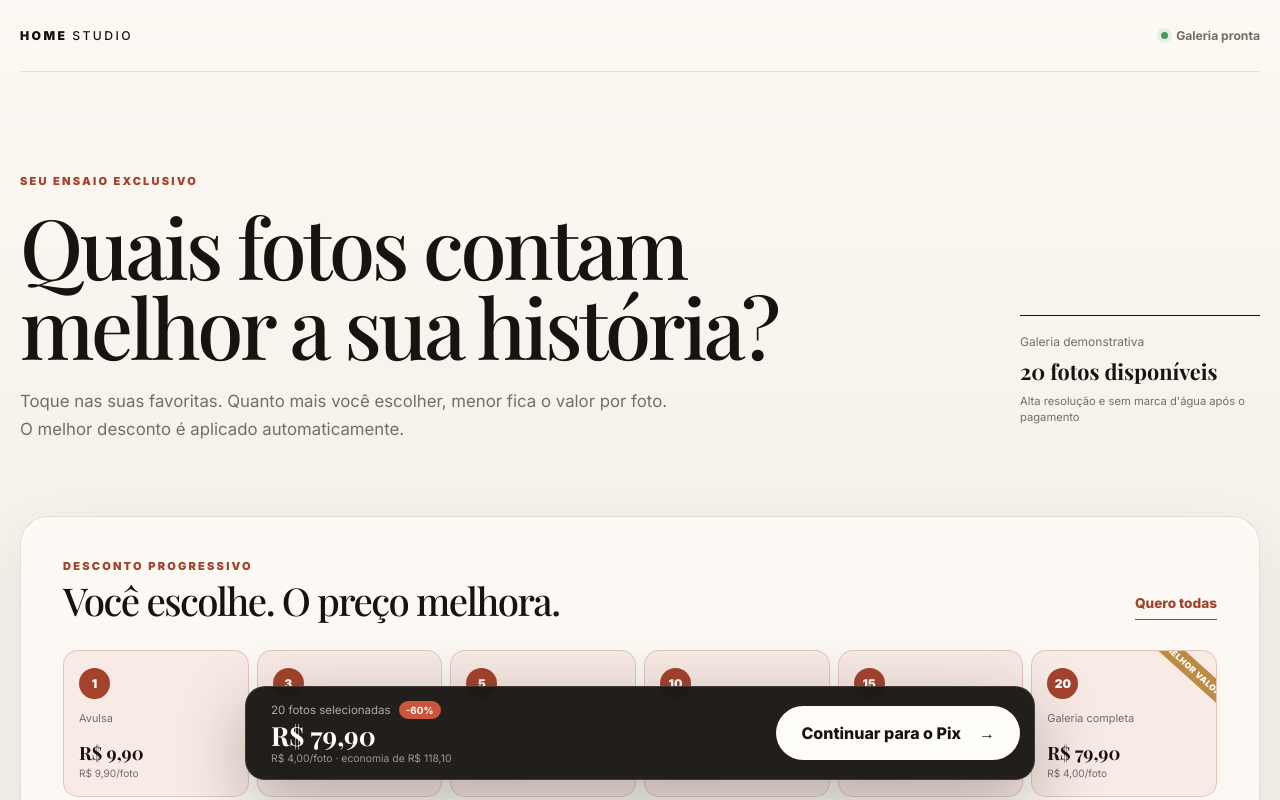
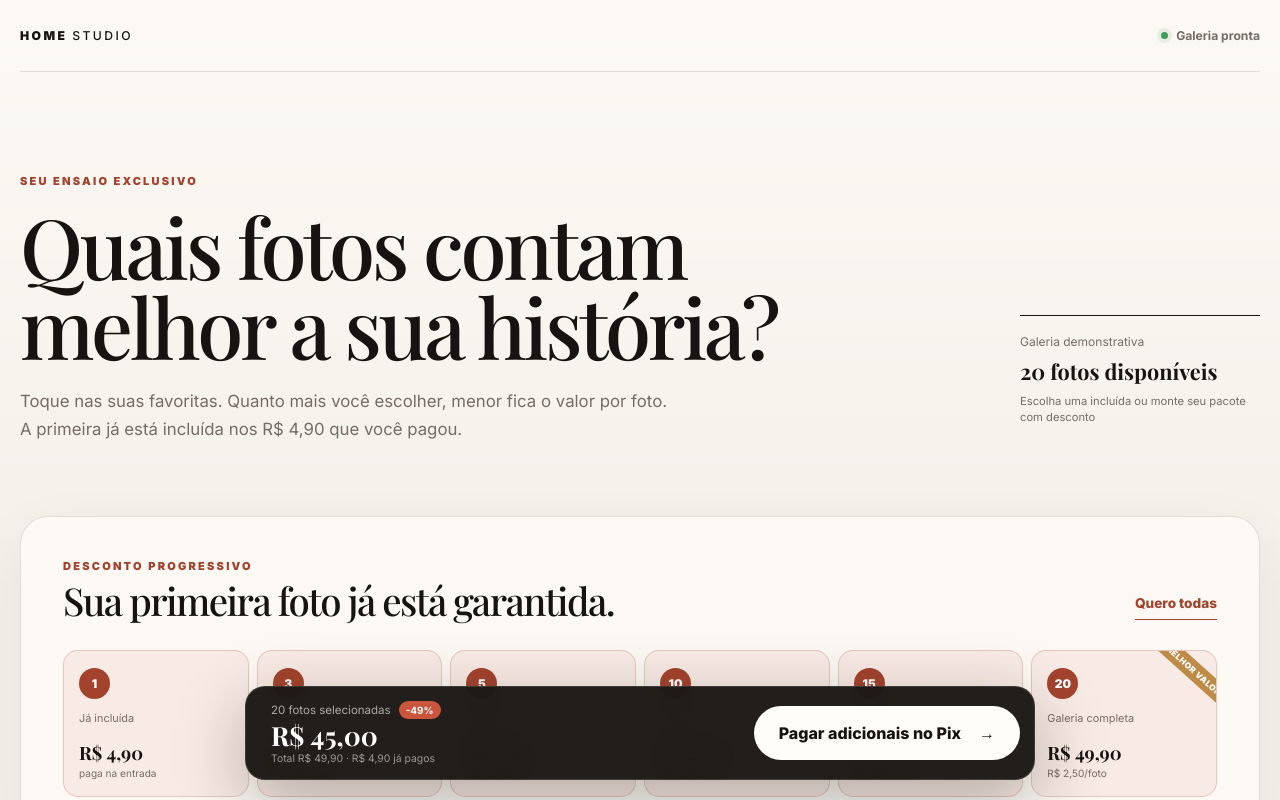
Before and after one commit to moreirahype/home-studio-gallery, a Next.js app: page /g/demo in a window 1280 px wide. Both pictures are taken after a click on the button "Quero todas". Shown: the top 800 px of the page. Built offline with nearby package versions, Linux system fonts and the light colour scheme; a web font is replaced by a local one.

Commit message:
fix: include first photo in entry price

```diff
--- a/app/page.tsx
+++ b/app/page.tsx
@@ -5,10 +5,10 @@ export default function Home() {
     <main className="landing">
       <div className="landing-card">
         <span className="eyebrow">HOME STUDIO</span>
-        <h1>Suas melhores fotos estão quase prontas.</h1>
+        <h1>Seu ensaio por apenas R$ 4,90.</h1>
         <p>
-          Esta é a base da nova experiência: geração automática, escolha das
-          favoritas e liberação após o Pix.
+          Receba uma galeria com 20 opções, escolha sua foto incluída e compre
+          outras favoritas com desconto progressivo.
         </p>
         <Link className="primary-button" href="/g/demo">
           Abrir galeria demonstrativa
--- a/components/gallery.tsx
+++ b/components/gallery.tsx
@@ -3,7 +3,7 @@
 import { useMemo, useState } from "react";
 
 const MAX_PHOTOS = 20;
-const SINGLE_PHOTO_PRICE = 9.9;
+const ENTRY_PRICE = 4.9;
 
 const samplePhotos = Array.from({ length: MAX_PHOTOS }, (_, index) => ({
   id: `photo-${index + 1}`,
@@ -13,30 +13,30 @@ const samplePhotos = Array.from({ length: MAX_PHOTOS }, (_, index) => ({
 
 const pricesByQuantity = [
   0,
-  9.9,
+  4.9,
+  8.9,
+  11.9,
+  14.9,
   17.9,
-  24.9,
-  31.9,
+  20.9,
+  23.9,
+  26.9,
+  28.9,
+  29.9,
+  32.9,
   34.9,
+  36.9,
+  38.9,
   39.9,
+  42.9,
   44.9,
+  46.9,
+  48.9,
   49.9,
-  53.9,
-  54.9,
-  58.9,
-  62.9,
-  66.9,
-  68.9,
-  69.9,
-  72.9,
-  75.9,
-  77.9,
-  78.9,
-  79.9,
 ];
 
 const milestones = [
-  { quantity: 1, label: "Avulsa" },
+  { quantity: 1, label: "Já incluída" },
   { quantity: 3, label: "Trio" },
   { quantity: 5, label: "Favoritas" },
   { quantity: 10, label: "Ensaio" },
@@ -51,13 +51,14 @@ const money = new Intl.NumberFormat("pt-BR", {
 
 function getPricing(count: number) {
   const total = pricesByQuantity[count] ?? pricesByQuantity[MAX_PHOTOS];
-  const fullPrice = count * SINGLE_PHOTO_PRICE;
+  const fullPrice = count * ENTRY_PRICE;
   const savings = Math.max(0, fullPrice - total);
   const discount = count ? Math.round((savings / fullPrice) * 100) : 0;
   const unitPrice = count ? total / count : 0;
+  const dueNow = count ? Math.max(0, total - ENTRY_PRICE) : 0;
   const nextMilestone = milestones.find((milestone) => milestone.quantity > count);
 
-  return { total, fullPrice, savings, discount, unitPrice, nextMilestone };
+  return { total, fullPrice, savings, discount, unitPrice, dueNow, nextMilestone };
 }
 
 function AddIcon() {
@@ -108,13 +109,14 @@ export function Gallery({ token }: { token: string }) {
           <h1>Quais fotos contam melhor a sua história?</h1>
           <p>
             Toque nas suas favoritas. Quanto mais você escolher, menor fica o
-            valor por foto. O melhor desconto é aplicado automaticamente.
+            valor por foto. A primeira já está incluída nos R$ 4,90 que você
+            pagou.
           </p>
         </div>
         <div className="gallery-status">
           <span>{token === "demo" ? "Galeria demonstrativa" : "Sua galeria"}</span>
           <strong>20 fotos disponíveis</strong>
-          <small>Alta resolução e sem marca d&apos;água após o pagamento</small>
+          <small>Escolha uma incluída ou monte seu pacote com desconto</small>
         </div>
       </header>
 
@@ -122,7 +124,7 @@ export function Gallery({ token }: { token: string }) {
         <div className="deal-heading">
           <div>
             <span className="section-kicker">DESCONTO PROGRESSIVO</span>
-            <h2 id="deal-title">Você escolhe. O preço melhora.</h2>
+            <h2 id="deal-title">Sua primeira foto já está garantida.</h2>
           </div>
           <button className="text-button" onClick={selectAll} type="button">
             Quero todas
@@ -146,7 +148,11 @@ export function Gallery({ token }: { token: string }) {
                 <span className="milestone-count">{milestone.quantity}</span>
                 <span className="milestone-label">{milestone.label}</span>
                 <strong>{money.format(milestonePricing.total)}</strong>
-                <small>{money.format(milestonePricing.unitPrice)}/foto</small>
+                <small>
+                  {milestone.quantity === 1
+                    ? "paga na entrada"
+                    : `${money.format(milestonePricing.unitPrice)}/foto`}
+                </small>
               </div>
             );
           })}
@@ -162,7 +168,7 @@ export function Gallery({ token }: { token: string }) {
               {photosToNextDeal === 1 ? "foto" : "fotos"} e desbloqueie o pacote{" "}
               <strong>{pricing.nextMilestone.label}</strong>. Você leva{" "}
               {pricing.nextMilestone.quantity} por apenas{" "}
-              <strong>{money.format(nextPrice.total - pricing.total)} a mais</strong>.
+              <strong>{money.format(nextPrice.dueNow - pricing.dueNow)} a mais</strong>.
             </p>
           </div>
         )}
@@ -230,17 +236,30 @@ export function Gallery({ token }: { token: string }) {
             )}
           </div>
           <div className="checkout-pricing">
-            <strong>{money.format(pricing.total)}</strong>
+            <strong>
+              {selected.length === 1 ? "Incluída" : money.format(pricing.dueNow)}
+            </strong>
             {selected.length > 0 && (
               <span>
-                {money.format(pricing.unitPrice)}/foto
-                {pricing.savings > 0 && <> · economia de {money.format(pricing.savings)}</>}
+                {selected.length === 1 ? (
+                  <>Você já pagou R$ 4,90</>
+                ) : (
+                  <>
+                    Total {money.format(pricing.total)} · R$ 4,90 já pagos
+                  </>
+                )}
               </span>
             )}
           </div>
         </div>
         <button className="primary-button checkout-button" disabled={!selected.length} type="button">
-          <span>{selected.length ? "Continuar para o Pix" : "Escolha suas fotos"}</span>
+          <span>
+            {selected.length === 1
+              ? "Baixar foto incluída"
+              : selected.length > 1
+                ? "Pagar adicionais no Pix"
+                : "Escolha suas fotos"}
+          </span>
           {selected.length > 0 && <span aria-hidden="true">→</span>}
         </button>
       </aside>
```
Also changed, not shown: 1 other file (tests, documents, lock files or other folders).
